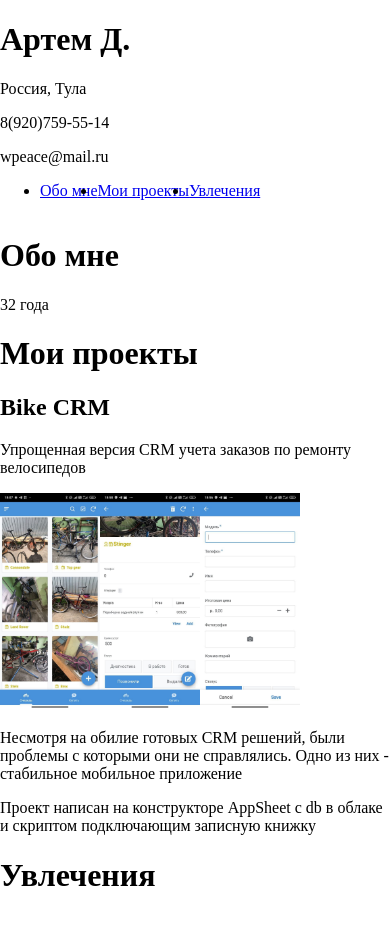
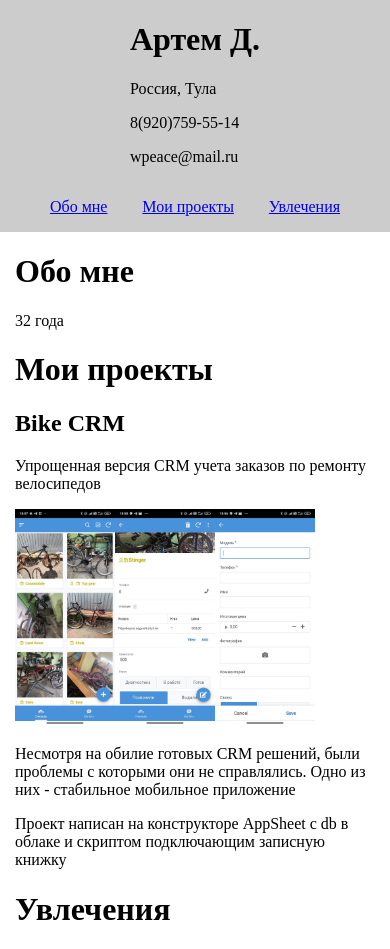
Before and after one commit to DozArt/DozArt.github.io, a plain HTML site: page index.html in a window 390 px wide. Before the commit the page ends 915 px from the top, so only its background shows below. Drawn offline with Linux system fonts and the light colour scheme.

Commit message:
add background-color

```diff
--- a/css/styles.css
+++ b/css/styles.css
@@ -6,20 +6,29 @@ body {
 }
 
 header {
-    flex: 0 1 250px;
+    flex: 0 1 220px;
+    background-color: #ccc;
+    padding: 0 15px;
 }
 
 main {
     flex: 1;
+    padding: 0 15px;
 }
 
 nav {
     align-self: stretch;
 }
 
+.my_name{
+    display: inline-block;
+    text-align: left;
+}
+
 @media screen and (max-width: 600px) {
     header {
         flex: 1 1 auto;
+        text-align: center;
     }
 
     body {
@@ -29,6 +38,12 @@ nav {
     nav ul {
         display: flex;
         flex-direction: row;
+        list-style-type: none;
+        padding: 0;
+        justify-content: space-evenly;
+    }
+    nav li {
+        margin: 0 0px;
     }
 }
 
--- a/index.html
+++ b/index.html
@@ -8,7 +8,7 @@
 </head>
 <body>
     <header>
-        <div>
+        <div class="my_name">
             <h1>Артем Д.</h1>
             <p>Россия, Тула</p>
             <p>8(920)759-55-14</p>
```
